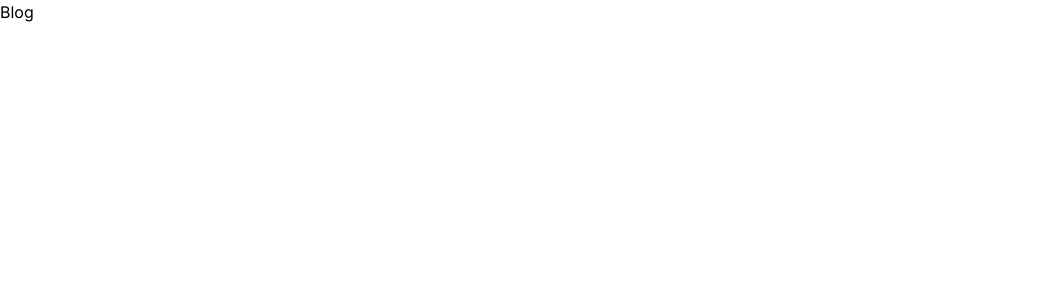
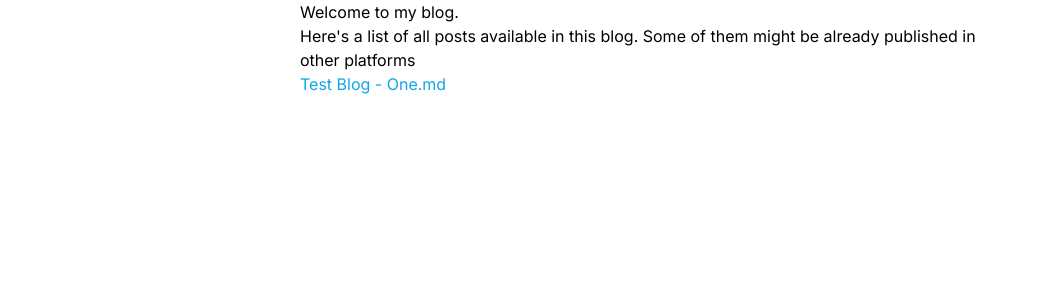
Before and after one commit to aswathkk/aswathkk.github.io, a Next.js app: page /blog in a window 1280 px wide. Shown: the top 300 px of the page, without its empty margins (0-1037 px from the left). Built offline with nearby package versions, Linux system fonts and the light colour scheme.

Commit message:
chore: Base version of a blog

```diff
--- /dev/null
+++ b/app/blog/[slug]/page.tsx
@@ -0,0 +1,28 @@
+import { readFileSync } from "fs";
+import { join, resolve } from "path";
+import { marked } from "marked";
+import { Metadata } from "next";
+
+function getPost(slug: string) {
+  const cwd = resolve(process.cwd(), "app/blog/source");
+  return readFileSync(join(cwd, decodeURI(slug)), "utf-8");
+}
+
+export const metadata: Metadata = {
+  title: "Post Name",
+};
+
+export default function Post(props) {
+  console.log("props", props);
+  const fileContent = getPost(props.params.slug);
+  const parsedMD = marked.parse(fileContent);
+  return (
+    <div>
+      Blog item
+      <div
+        className="prose prose-a:text-sky-500"
+        dangerouslySetInnerHTML={{ __html: parsedMD }}
+      ></div>
+    </div>
+  );
+}
--- /dev/null
+++ b/app/blog/layout.tsx
@@ -0,0 +1,5 @@
+import styles from "./styles.module.css";
+
+export default function BlogLayout({ children }) {
+  return <div className={`${styles.container} mx-auto`}>{children}</div>;
+}
--- a/app/blog/page.tsx
+++ b/app/blog/page.tsx
@@ -1,3 +1,33 @@
-export default function Blog() {
-  return <div>Blog</div>;
+import fs from "fs";
+import Link from "next/link";
+import { resolve } from "path";
+
+function getPosts() {
+  const cwd = resolve(process.cwd(), "app/blog/source");
+  const files = fs.readdirSync(cwd);
+  return files;
 }
+
+export default async function Blog() {
+  const files = getPosts();
+
+  return (
+    <>
+      <p>
+        Welcome to my blog.
+        <br />
+        Here's a list of all posts available in this blog. Some of them might be
+        already published in other platforms
+      </p>
+      <ul>
+        {files.map((x: any) => (
+          <li key={x}>
+            <Link className="text-sky-500" href={`blog/${x}`}>
+              {x}
+            </Link>
+          </li>
+        ))}
+      </ul>
+    </>
+  );
+}
--- /dev/null
+++ b/app/blog/styles.module.css
@@ -0,0 +1,3 @@
+.container {
+  max-width: 680px;
+}
--- a/app/page.tsx
+++ b/app/page.tsx
@@ -2,7 +2,8 @@ import Link from "next/link";
 
 export default function Home() {
   return (
-    <div className="container mx-auto h-screen flex flex-col justify-center items-center">
+    // <div className="sm:container mx-auto">{children}</div>
+    <div className="h-screen flex flex-col justify-center items-center">
       <h1 className="text-5xl">Aswath K</h1>
       <Link href="/blog">
         <span className="text-sky-500 text-center">/blog</span>
--- a/tailwind.config.ts
+++ b/tailwind.config.ts
@@ -15,6 +15,6 @@ const config: Config = {
       },
     },
   },
-  plugins: [],
+  plugins: [require("@tailwindcss/typography")],
 };
 export default config;
```
Also changed, not shown: app/blog/source/Test Blog - One.md (added, +24 -0 lines), package.json (+8 -6 lines), 1 other file (tests, documents, lock files or other folders).
